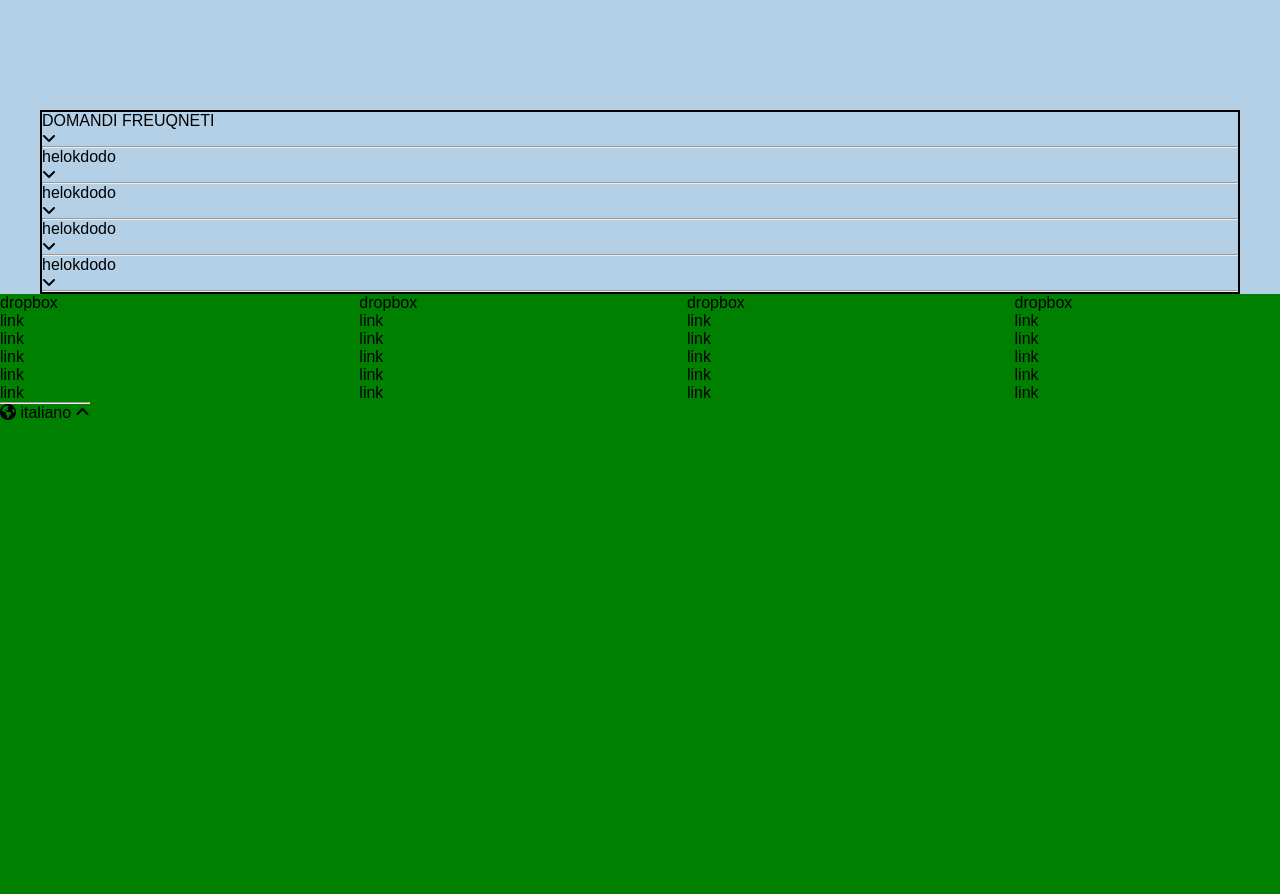
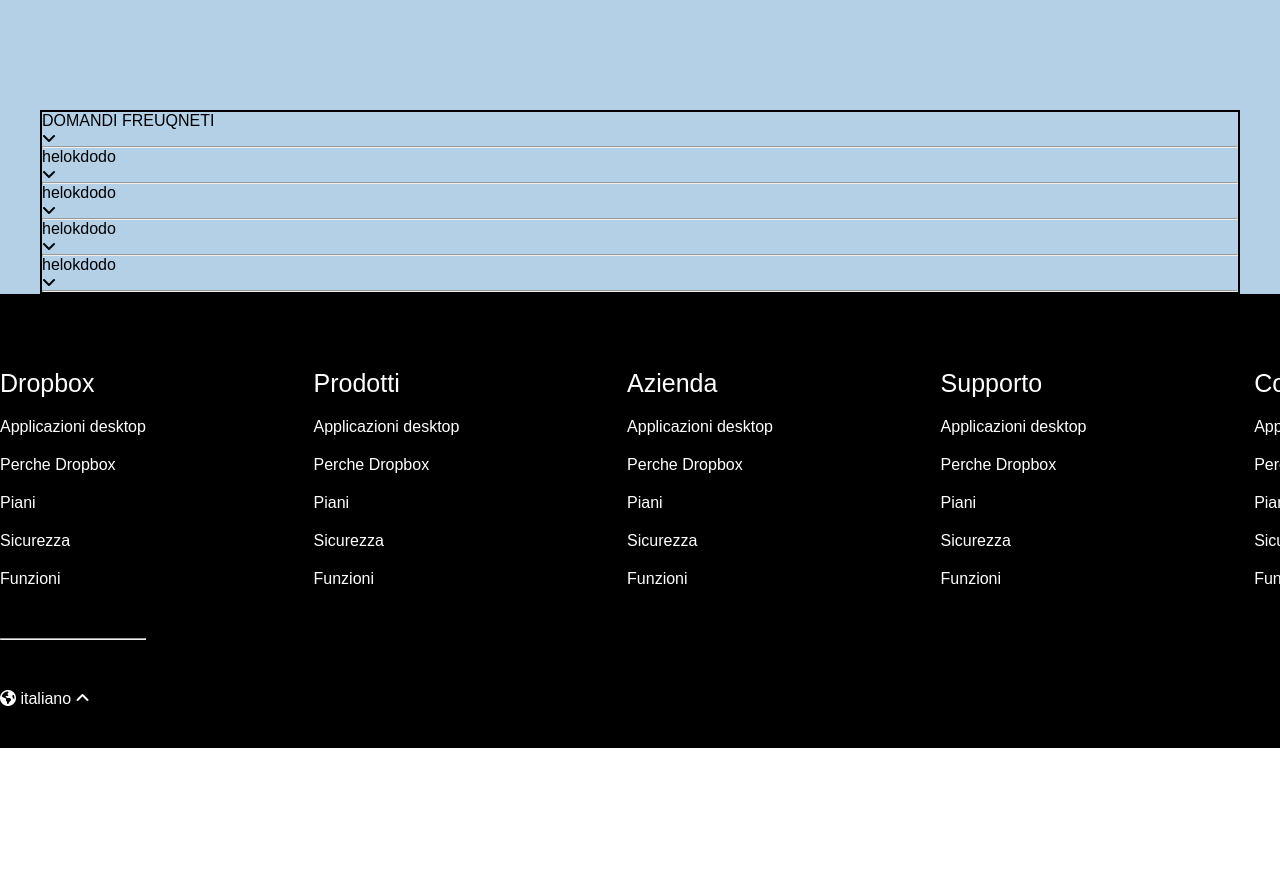
Before and after one commit to Nicola-Campagna/htmlcss-dropbox, a plain HTML site: page index.html in a window 1280 px wide. Shown: the part 4932-5826 px from the top of the page. After the commit the page ends 5680 px from the top, so only its background shows below. Drawn offline with Linux system fonts and the light colour scheme; files whose address does not match are found by name.

Commit message:
refactoring section "foot-nav"

```diff
--- a/css/style.css
+++ b/css/style.css
@@ -312,9 +312,21 @@
     justify-content: space-between;
     flex-wrap: wrap;
     /* debug */
-    height: 600px;
+    /* height: 600px; */
+    background-color: black;
 }
 
-.title-nav ul li{
+.title-nav{
+    padding-top:60px ;
+    color:white ;
+    margin-bottom: 40px;
+}
+
+.title-nav ul li a{
     display: block;
+    margin: 20px 0;
 }
+
+.title-nav hr{
+    margin: 50px 0;
+}
--- a/css/utils.css
+++ b/css/utils.css
@@ -6,7 +6,7 @@
 	margin: 0 auto;
 	/* debug */
 	/* height: 200px; */
-	background-color: green;
+	/* background-color: green; */
 }
 
 /* small-container */
--- a/index.html
+++ b/index.html
@@ -410,13 +410,13 @@
         <section class="sections">
             <nav class="foot-nav b-container">
                 <div class="title-nav">
-                    dropbox
+                    <h3>Dropbox</h3>
                     <ul>
-                        <li><a href="#">link</a></li>
-                        <li><a href="#">link</a></li>
-                        <li><a href="#">link</a></li>
-                        <li><a href="#">link</a></li>
-                        <li><a href="#">link</a></li>
+                        <li><a href="#">Applicazioni desktop</a></li>
+                        <li><a href="#">Perche Dropbox</a></li>
+                        <li><a href="#">Piani</a></li>
+                        <li><a href="#">Sicurezza</a></li>
+                        <li><a href="#">Funzioni</a></li>
                     </ul>
                     <hr>
                     <i class="fa-solid fa-earth-americas"></i>
@@ -425,46 +425,46 @@
                 </div>
 
                 <div class="title-nav">
-                    dropbox
+                    <h3>Prodotti</h3>
                     <ul>
-                        <li><a href="#">link</a></li>
-                        <li><a href="#">link</a></li>
-                        <li><a href="#">link</a></li>
-                        <li><a href="#">link</a></li>
-                        <li><a href="#">link</a></li>
+                        <li><a href="#">Applicazioni desktop</a></li>
+                        <li><a href="#">Perche Dropbox</a></li>
+                        <li><a href="#">Piani</a></li>
+                        <li><a href="#">Sicurezza</a></li>
+                        <li><a href="#">Funzioni</a></li>
                     </ul>
                 </div>
 
                 <div class="title-nav">
-                    dropbox
+                    <h3>Azienda</h3>
                     <ul>
-                        <li><a href="#">link</a></li>
-                        <li><a href="#">link</a></li>
-                        <li><a href="#">link</a></li>
-                        <li><a href="#">link</a></li>
-                        <li><a href="#">link</a></li>
+                        <li><a href="#">Applicazioni desktop</a></li>
+                        <li><a href="#">Perche Dropbox</a></li>
+                        <li><a href="#">Piani</a></li>
+                        <li><a href="#">Sicurezza</a></li>
+                        <li><a href="#">Funzioni</a></li>
                     </ul>
                 </div>
 
                 <div class="title-nav">
-                    dropbox
+                    <h3>Supporto</h3>
                     <ul>
-                        <li><a href="#">link</a></li>
-                        <li><a href="#">link</a></li>
-                        <li><a href="#">link</a></li>
-                        <li><a href="#">link</a></li>
-                        <li><a href="#">link</a></li>
+                        <li><a href="#">Applicazioni desktop</a></li>
+                        <li><a href="#">Perche Dropbox</a></li>
+                        <li><a href="#">Piani</a></li>
+                        <li><a href="#">Sicurezza</a></li>
+                        <li><a href="#">Funzioni</a></li>
                     </ul>
                 </div>
 
                 <div class="title-nav">
-                    dropbox
+                    <h3>Community</h3>
                     <ul>
-                        <li><a href="#">link</a></li>
-                        <li><a href="#">link</a></li>
-                        <li><a href="#">link</a></li>
-                        <li><a href="#">link</a></li>
-                        <li><a href="#">link</a></li>
+                        <li><a href="#">Applicazioni desktop</a></li>
+                        <li><a href="#">Perche Dropbox</a></li>
+                        <li><a href="#">Piani</a></li>
+                        <li><a href="#">Sicurezza</a></li>
+                        <li><a href="#">Funzioni</a></li>
                     </ul>
                 </div>
 
```
Also changed, not shown: css/icon.css (line endings or trailing spaces).
